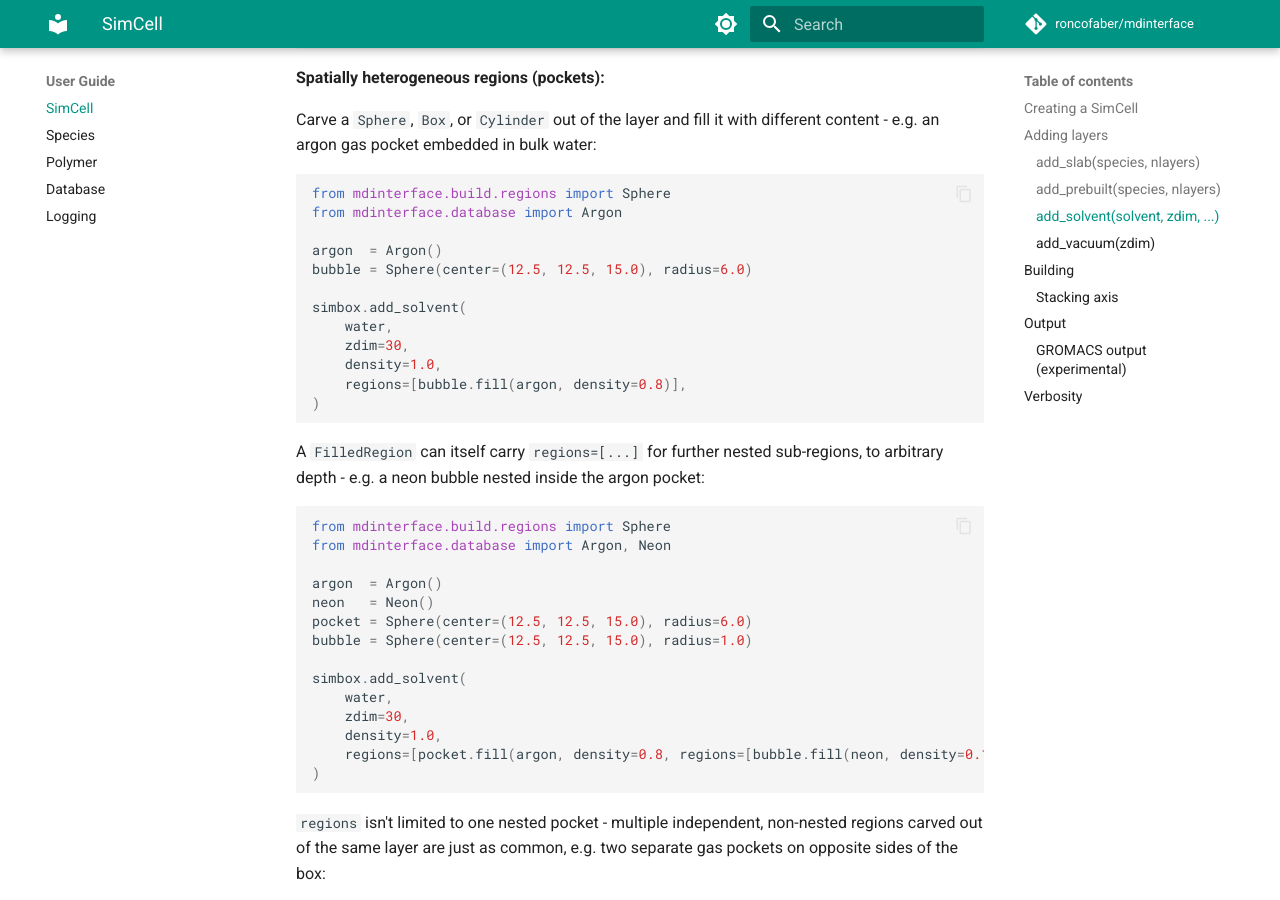
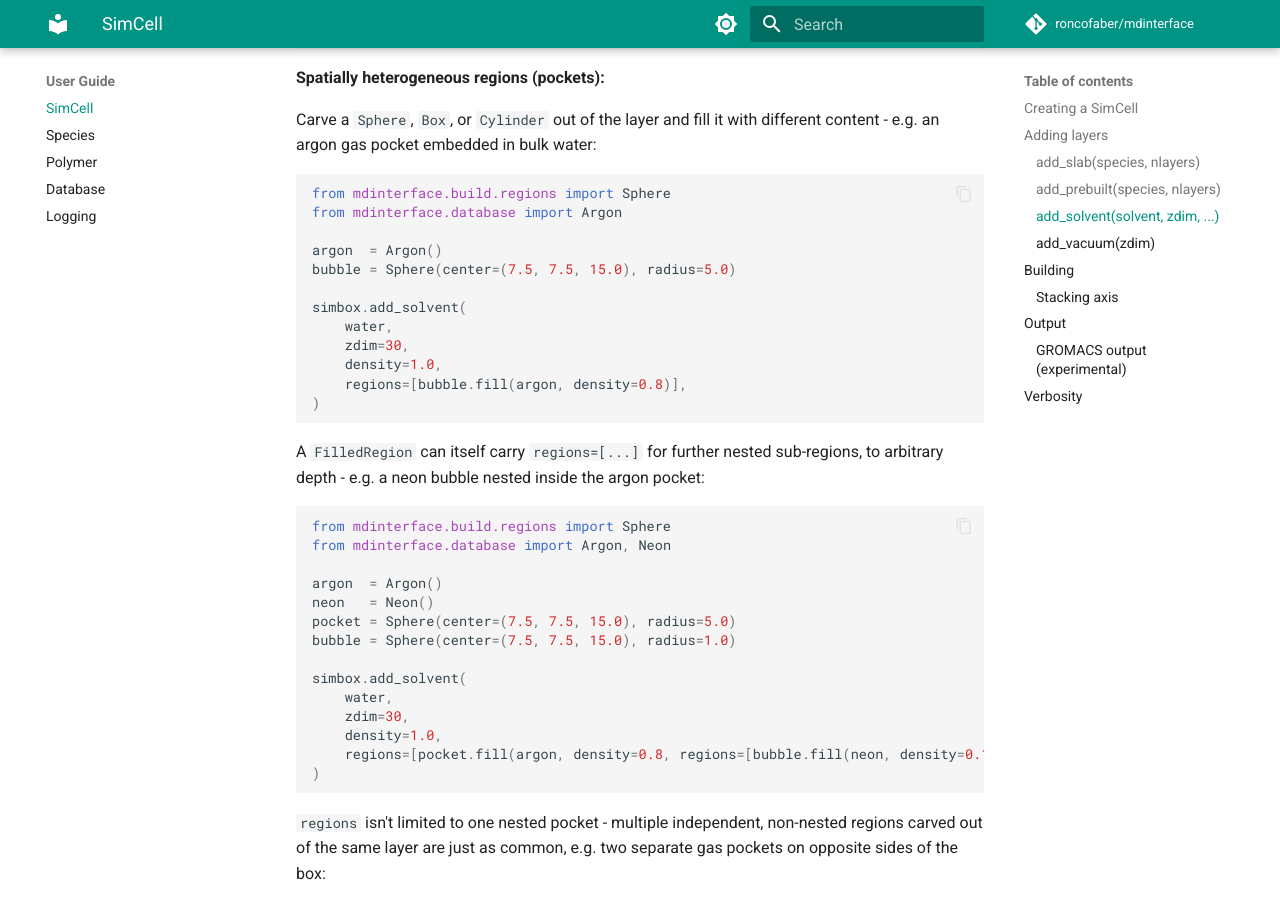
Before and after one commit to roncofaber/mdinterface, an MkDocs documentation site: the page built from docs/guide/simcell.md, in a window 1280 px wide and 900 px high, scrolled down 1930 px. Built offline with MkDocs 1.6.1 and Material for MkDocs 9.7.7, drawn with Linux system fonts in a browser that asks for light colours; comment, search, counter and statistics services are not loaded.

Commit message:
Fix out-of-bounds Sphere geometry in pocket-regions doc examples
The pocket/bubble Sphere in the first two examples (radius=6.0 centered
at 12.5,12.5 in a 15x15 box) extended past the box boundary, so running
the example as written raised ValueError from _validate_regions. Shrink
to fit inside the box.

```diff
--- a/docs/guide/simcell.md
+++ b/docs/guide/simcell.md
@@ -83,7 +83,7 @@ from mdinterface.build.regions import Sphere
 from mdinterface.database import Argon
 
 argon  = Argon()
-bubble = Sphere(center=(12.5, 12.5, 15.0), radius=6.0)
+bubble = Sphere(center=(7.5, 7.5, 15.0), radius=5.0)
 
 simbox.add_solvent(
     water,
@@ -101,8 +101,8 @@ from mdinterface.database import Argon, Neon
 
 argon  = Argon()
 neon   = Neon()
-pocket = Sphere(center=(12.5, 12.5, 15.0), radius=6.0)
-bubble = Sphere(center=(12.5, 12.5, 15.0), radius=1.0)
+pocket = Sphere(center=(7.5, 7.5, 15.0), radius=5.0)
+bubble = Sphere(center=(7.5, 7.5, 15.0), radius=1.0)
 
 simbox.add_solvent(
     water,
```
